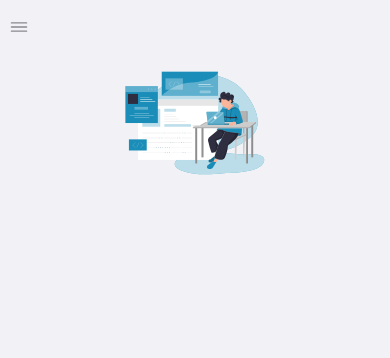
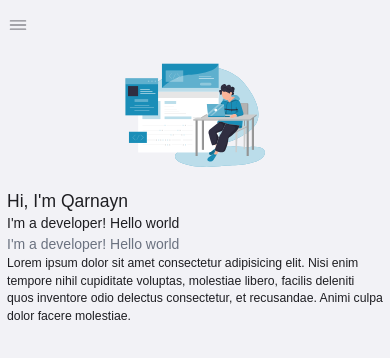
Before and after one commit to qarnayn-dev/qarnayn_portfolio, a Next.js app: page / in a window 390 px wide. Shown: the top 358 px of the page. Built offline with nearby package versions, Linux system fonts and the light colour scheme.

Commit message:
ADD - font configs + hierarchy + responsiveness

```diff
--- a/pages/index.tsx
+++ b/pages/index.tsx
@@ -34,12 +34,15 @@ const Intro = () => {
   const {theme} = useContext(ThemeContext)
 
   return (
-    <div className={`mt-6 mb-10 w-full float-left relative flex flex-col  justify-start items-center gap-2 mobile-lg:flex-row-reverse`}>
+    <div className={`mt-6 mb-10 w-full float-left relative flex flex-col  justify-start items-center gap-4 md:flex-row-reverse`}>
       <div className='min-w-[40%] float-right mx-6 md:mr-10 '>
         {(theme==='light')? <DevIllustration/>: <DevIllustrationDark/>}
       </div>
-      <div className='bg-blue-100 float-left w-full'>
-        {/* <h1 className=''>Hi, I'm Qarnayn</h1> */}
+      <div className='float-left w-full'>
+        <h1 className='style-heading'>Hi, I'm Qarnayn</h1>
+        <h1 className='style-subheading'>I'm a developer! Hello world</h1>
+        <h1 className='style-subheading style-secondary'>I'm a developer! Hello world</h1>
+        <h1 className='style-body'>Lorem ipsum dolor sit amet consectetur adipisicing elit. Nisi enim tempore nihil cupiditate voluptas, molestiae libero, facilis deleniti quos inventore odio delectus consectetur, et recusandae. Animi culpa dolor facere molestiae.</h1>
       </div>
     </div>
   )
--- a/styles/globals.css
+++ b/styles/globals.css
@@ -8,7 +8,27 @@
     :root{
         --neutral-black : 23,23,23;
         --neutral-white : 242,242,242;
-        @apply light-color-pallete gray-light-pallete duration-300 bg-themed-gray-base text-themed-gray-inverse
+        @apply light-color-pallete gray-light-pallete duration-300 bg-themed-gray-base text-themed-gray-inverse font-poppins style-body font-light
+    }
+
+    /* Heading scaled */
+    .style-heading{
+        @apply text-xl mobile-lg:text-2xl xl:text-3xl font-medium
+    }
+
+    /* Sub-heading scaled */
+    .style-subheading{
+        @apply text-base mobile-lg:text-xl xl:text-2xl
+    }
+
+    /* Sub-heading scaled */
+    .style-body{
+        @apply text-sm mobile-lg:text-base xl:text-xl
+    }
+
+    /* Sub-heading scaled */
+    .style-secondary{
+        @apply text-gray-500 font-extralight
     }
 
     .dark{
@@ -53,8 +73,8 @@
             --gray-t8: 98, 98, 104;
             /*#626262*/
             --gray-t9: 111, 111, 118;
-            /*#6f6f6f*/
-            --gray-inverse: 235,235,239;
+            --gray-inverse: 210,210,218;
+            /* --gray-inverse: 235,235,248; */
         }
 
     .light-color-pallete{
--- a/tailwind.config.js
+++ b/tailwind.config.js
@@ -24,6 +24,9 @@ module.exports = {
       ...defaultTheme.screens,
     },
     extend: {
+      fontFamily: {
+        poppins: ["Poppins", "sans-serif"],
+      },
       colors: {
         themed: {
           "gray-base": rgbaColor("--gray-base"),
```
